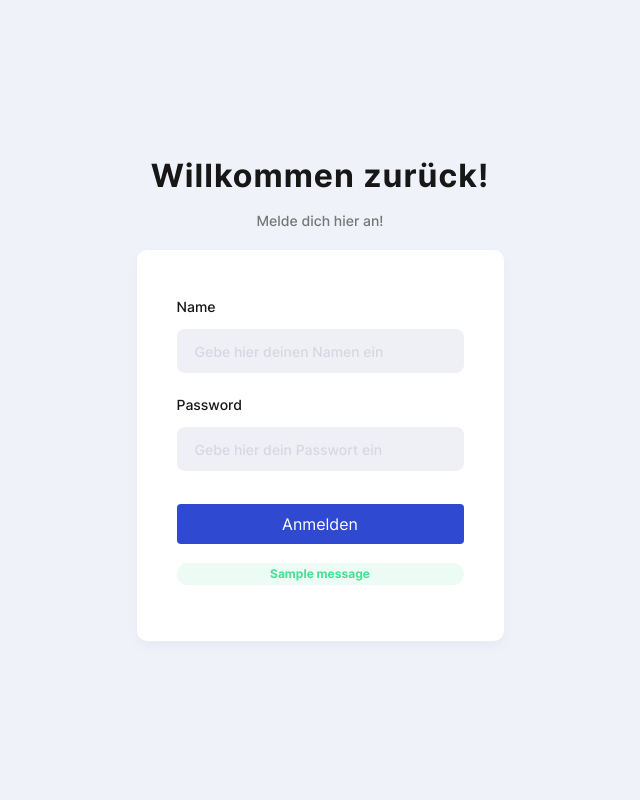
After one commit to leumas244/presentation_creator_website, a Django app: page /login/ in a window 1280 px wide. The commit adds this page. Shown: the whole page, without its empty margins (320-960 px from the left). Run offline with Django 3.2, Linux system fonts and the light colour scheme; tables that the repository leaves empty hold one stand-in row (values such as "Sample post"); one stand-in notice (Sample message) is shown; some libraries are stand-ins or nearby versions.

Commit message:
Add login and logout system

```diff
--- /dev/null
+++ b/home/templates/sites/login.html
@@ -0,0 +1,77 @@
+<!DOCTYPE html>
+<html lang="en">
+
+<head>
+    <meta charset="UTF-8">
+    <meta http-equiv="X-UA-Compatible" content="IE=edge">
+    <meta name="viewport" content="width=device-width, initial-scale=1.0">
+    {% load static %}
+    <!-- Favicon -->
+    <link rel="shortcut icon" type="image/x-icon" href="{% static 'base/img/svg/logo.svg' %}">
+    <!-- Custom styles -->
+    <link rel="stylesheet" type="text/css" href="{% static 'base/css/style.min.css' %}">
+    <title>Name | Login</title>
+</head>
+
+<body>
+<div id="layoutAuthentication">
+    <div id="layoutAuthentication_content">
+        <div class="layer"></div>
+        <main class="page-center">
+            <article class="sign-up">
+                <h1 class="sign-up__title">Willkommen zurück!</h1>
+                <p class="sign-up__subtitle">Melde dich hier an!</p>
+                <form class="sign-up-form form" action="{% url 'login' %}" method="post">
+                    {% csrf_token %}
+                    <label class="form-label-wrapper">
+                        <p class="form-label">Name</p>
+                        <input id="id_username" name="username" class="form-input" type="text"
+                               placeholder="Gebe hier deinen Namen ein"
+                               required>
+                    </label>
+                    <label class="form-label-wrapper">
+                        <p class="form-label">Password</p>
+                        <input id="id_password" name="password" class="form-input" type="password"
+                               placeholder="Gebe hier dein Passwort ein"
+                               required>
+                    </label>
+                    <br>
+                    <button class="form-btn primary-default-btn transparent-btn" type="submit" value="Login">
+                        Anmelden
+                    </button>
+                    {% for message in messages %}
+                    <br>
+                    <div class="form-label-wrapper badge-success">
+                        <strong>{{ message }}</strong>
+                    </div>
+                    {% endfor %}
+                    {% if form.errors %}
+                    {% for field in form %}
+                    {% for error in field.errors %}
+                    <br>
+                    <div class="form-label-wrapper badge-trashed">
+                        <strong>{{ error|escape }}</strong>
+                    </div>
+                    {% endfor %}
+                    {% endfor %}
+                    {% for error in form.non_field_errors %}
+                    <br>
+                    <div class="form-label-wrapper badge-trashed">
+                        <strong>{{ error|escape }}</strong>
+                    </div>
+                    {% endfor %}
+                    {% endif %}
+                </form>
+            </article>
+        </main>
+    </div>
+</div>
+<!-- Chart library -->
+<script src="{% static 'base/plugins/chart.min.js' %}"></script>
+<!-- Icons library -->
+<script src="{% static 'base/plugins/feather.min.js' %}"></script>
+<!-- Custom scripts -->
+<script src="{% static 'base/js/script.js' %}"></script>
+</body>
+
+</html>
--- a/home/urls.py
+++ b/home/urls.py
@@ -6,9 +6,9 @@ from . import views
 
 urlpatterns = [
     path('', views.home, name="home"),
+    path('login/', LoginView.as_view(template_name='sites/login.html'), name="login"),
+    path('logout/', LogoutView.as_view(), name="logout"),
     #path('profil/', views.profile, name='profile'),
-    #path('login/', LoginView.as_view(template_name='sites/login.html'), name="login"),
-    #path('logout/', LogoutView.as_view(), name="logout"),
     #path('change_password/', PasswordChangeView.as_view(template_name='sites/change_password.html',
                                                         #success_url=reverse_lazy('home')), name="changepassword"),
     #path('log/', views.log, name="log"),
```
Also changed, not shown: home/templates/topbar.html (+7 -1 lines), home/views.py (+26 -7 lines).
